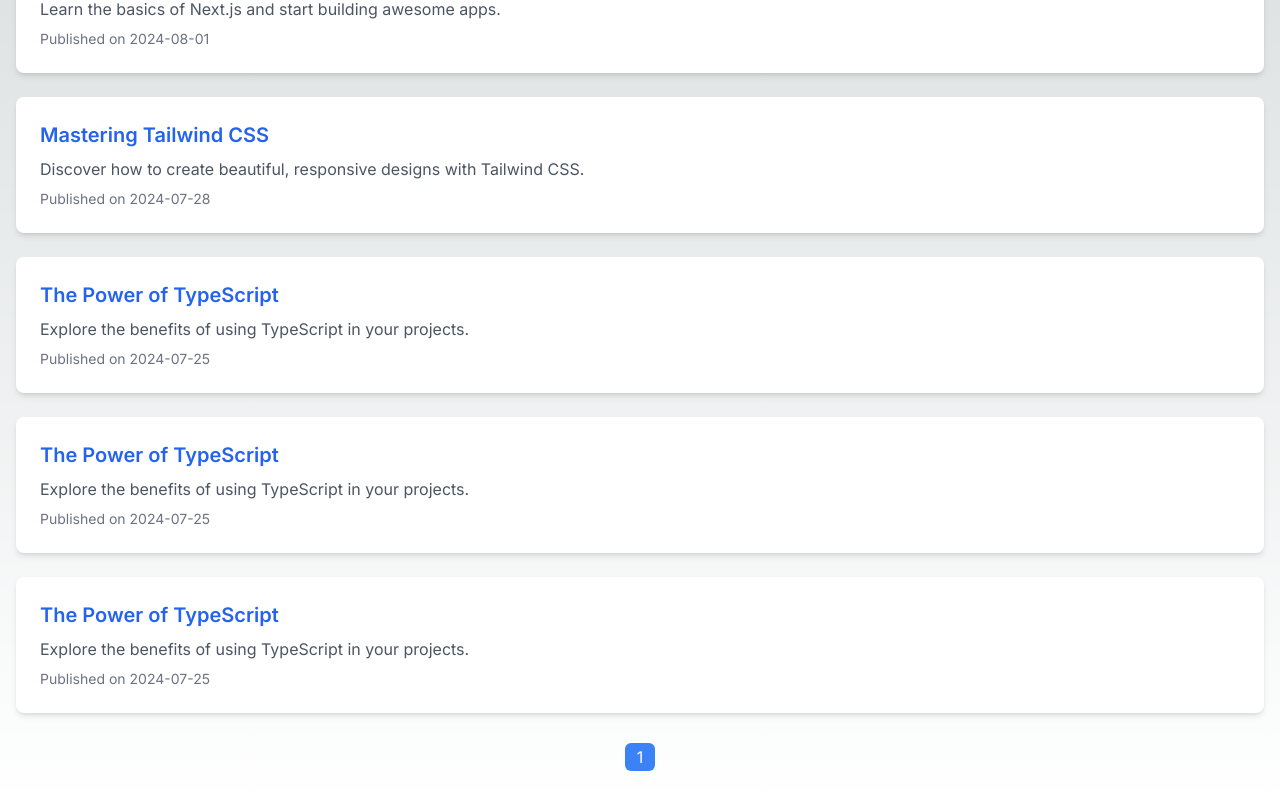
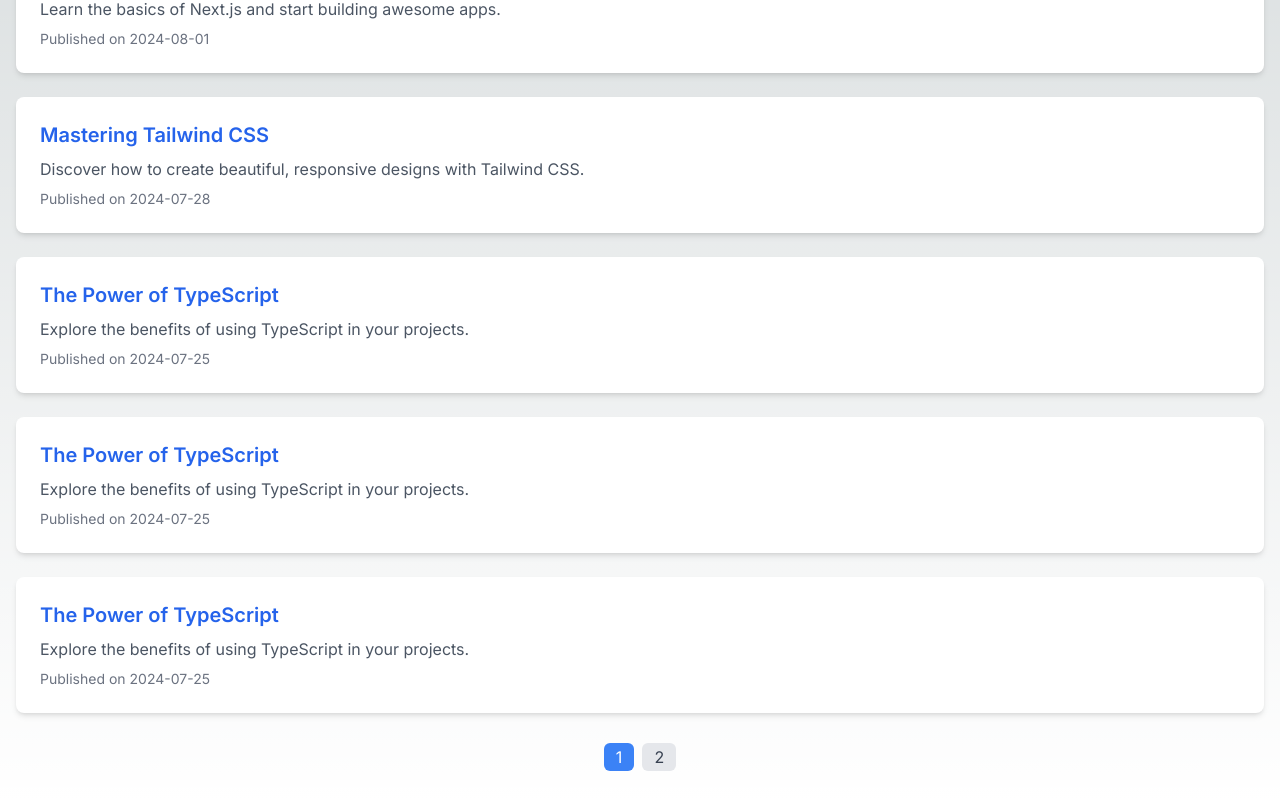
Before and after one commit to Khaled-Anika/personal-blog-portfolio, a Next.js app: page /blogs in a window 1280 px wide. Shown: the part 227-1028 px from the top of the page. Built offline with nearby package versions, Linux system fonts and the light colour scheme.

Commit message:
Fixed blogs url

```diff
--- a/src/app/blogs/data.json
+++ b/src/app/blogs/data.json
@@ -29,6 +29,36 @@
         "title": "The Power of TypeScript",
         "excerpt": "Explore the benefits of using TypeScript in your projects.",
         "date": "2024-07-25"
+      },
+      {
+        "id": 6,
+        "title": "Islam as a way of life",
+        "excerpt": "Learn the basics of Next.js and start building awesome apps.",
+        "date": "2024-08-01"
+      },
+      {
+        "id": 7,
+        "title": "Mastering Boostrstrap CSS",
+        "excerpt": "Discover how to create beautiful, responsive designs with Tailwind CSS.",
+        "date": "2024-07-28"
+      },
+      {
+        "id": 8,
+        "title": "The Power of Knowledge",
+        "excerpt": "Explore the benefits of using TypeScript in your projects.",
+        "date": "2024-07-25"
+      },
+      {
+        "id": 9,
+        "title": "Learning ReactJs",
+        "excerpt": "Explore the benefits of using TypeScript in your projects.",
+        "date": "2024-07-25"
+      },
+      {
+        "id": 10,
+        "title": "How JS works behind the scene",
+        "excerpt": "Explore the benefits of using TypeScript in your projects.",
+        "date": "2024-07-25"
       }
     ]
   }
--- a/src/app/blogs/page.tsx
+++ b/src/app/blogs/page.tsx
@@ -1,9 +1,9 @@
 import Link from 'next/link'
 import Pagination from '../components/Pagination'
 
-const POSTS_PER_PAGE = 10;
+const POSTS_PER_PAGE = 5;
 
-async function getBlogPosts() {
+async function getBlogPosts() : Promise<BlogPost[]> {
   const res = await fetch('http://localhost:3000/api/blogs', { cache: 'no-store' });
   if (!res.ok) {
     throw new Error('Failed to fetch blog posts');
@@ -12,7 +12,7 @@
 }
 
 export default async function BlogListing({ searchParams }: { searchParams: { page: string } }) {
-  const allPosts = await getBlogPosts();
+  const allPosts : BlogPost[] = await getBlogPosts();
   const currentPage = parseInt(searchParams.page) || 1;
   const indexOfLastPost = currentPage * POSTS_PER_PAGE;
   const indexOfFirstPost = indexOfLastPost - POSTS_PER_PAGE;
@@ -26,7 +26,7 @@
         {currentPosts.map((post) => (
           <div key={post.id} className="bg-white p-6 rounded-lg shadow-md">
             <h2 className="text-xl font-semibold mb-2">
-              <Link href={`/blog/${post.id}`} className="text-blue-600 hover:underline">
+              <Link href={`/blogs/${post.id}`} className="text-blue-600 hover:underline">
                 {post.title}
               </Link>
             </h2>
--- a/src/app/components/FeaturedPosts.tsx
+++ b/src/app/components/FeaturedPosts.tsx
@@ -17,7 +17,7 @@
             <div key={post.id} className="bg-white p-6 rounded-lg shadow-md">
                 <h3 className="text-xl font-semibold mb-2">{post.title}</h3>
                 <p className="text-gray-600">{post.excerpt}</p>
-                <Link href={`/blog/${post.id}`} className="text-blue-500 hover:underline mt-2 inline-block">
+                <Link href={`/blogs/${post.id}`} className="text-blue-500 hover:underline mt-2 inline-block">
                 Read more
                 </Link>
             </div>
--- a/src/app/components/Navbar.tsx
+++ b/src/app/components/Navbar.tsx
@@ -8,14 +8,13 @@
     title: string;
     href?: string;
   }> = [
-    // { id: 'get-started', title: 'Get started', href: `/about` },
     { id: 'portfolio', title: 'Portfolio', href: `/portfolio` },
     { id: 'blog', title: 'Blogs', href: `/blogs` },
     { id: 'contact', title: 'Contact', href: `/contact` }
 ];
 
 const Navbar = () => {
-  const [isOpen, setIsOpen] = useState(false)
+  const [isOpen, setIsOpen] = useState(false);
 
   return (
     <nav className="bg-white shadow-md fixed w-full z-10">
@@ -40,15 +39,9 @@
               aria-expanded="false"
             >
               <span className="sr-only">Open main menu</span>
-              {!isOpen ? (
                 <svg className="block h-6 w-6" xmlns="http://www.w3.org/2000/svg" fill="none" viewBox="0 0 24 24" stroke="currentColor" aria-hidden="true">
-                  <path strokeLinecap="round" strokeLinejoin="round" strokeWidth={2} d="M4 6h16M4 12h16M4 18h16" />
+                    <path strokeLinecap="round" strokeLinejoin="round" strokeWidth={2} d={!isOpen ? "M4 6h16M4 12h16M4 18h16" : "M6 18L18 6M6 6l12 12"} />
                 </svg>
-              ) : (
-                <svg className="block h-6 w-6" xmlns="http://www.w3.org/2000/svg" fill="none" viewBox="0 0 24 24" stroke="currentColor" aria-hidden="true">
-                  <path strokeLinecap="round" strokeLinejoin="round" strokeWidth={2} d="M6 18L18 6M6 6l12 12" />
-                </svg>
-              )}
             </button>
           </div>
         </div>
@@ -58,7 +51,7 @@
         <div className="md:hidden">
           <div className="px-2 pt-2 pb-3 space-y-1 sm:px-3">
             {NavMenuItems.map((item) => (
-                <Link href={item.href} className="block text-gray-600 hover:text-gray-900">{item.title}</Link>
+                <Link key={item.id} href={item.href} className="block text-gray-600 hover:text-gray-900">{item.title}</Link>
             ))}
           </div>
         </div>
--- a/src/app/components/Pagination.tsx
+++ b/src/app/components/Pagination.tsx
@@ -18,7 +18,7 @@
         {pageNumbers.map((number) => (
           <li key={number}>
             <Link
-              href={`/blog?page=${number}`}
+              href={`/blogs?page=${number}`}
               className={`px-3 py-1 rounded-md ${
                 currentPage === number
                   ? 'bg-blue-500 text-white'
```
Also changed, not shown: src/app/types.ts (added, +7 -0 lines).
